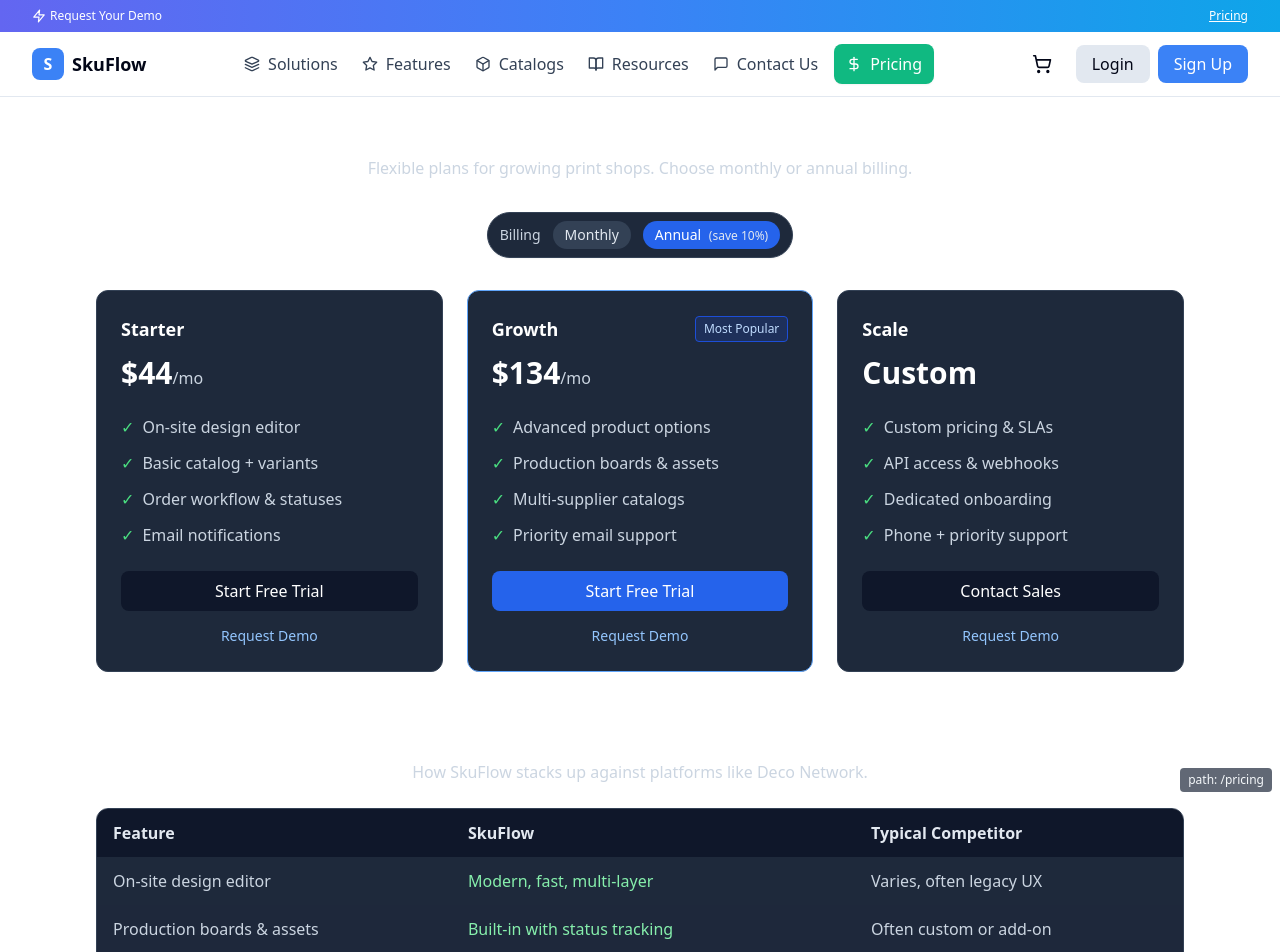
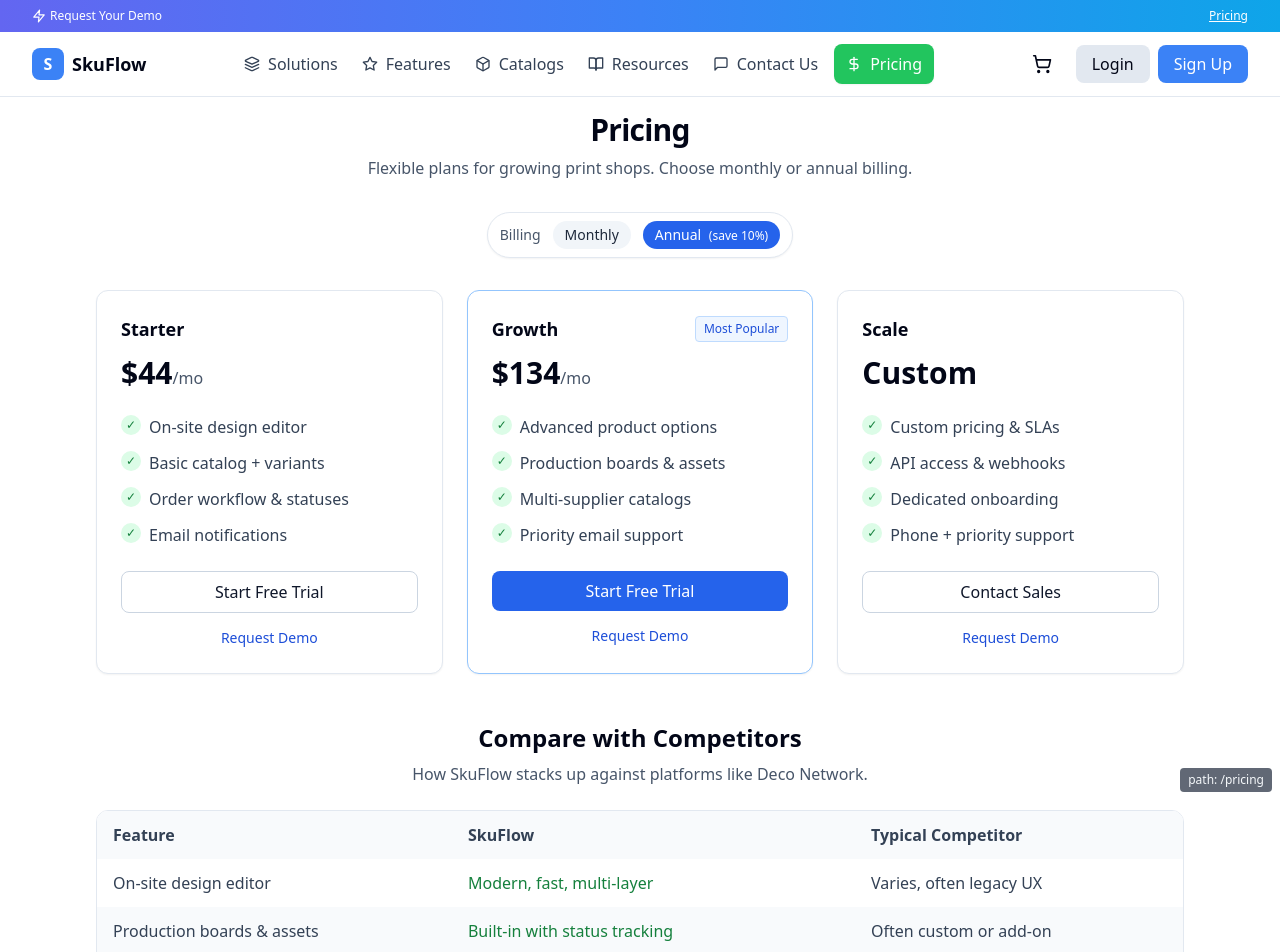
Before and after one commit to AustinRader123/-Users-austinrader-New1jan2925-print-saas-platform, a React (Vite) app in the folder frontend/: page /pricing in a window 1280 px wide. Shown: the top 952 px of the page. Built offline with nearby package versions, Linux system fonts and the light colour scheme; no server answers.

Commit message:
style(theme): switch site to consistent light palette across home, pricing, and navbar

```diff
--- a/frontend/src/components/Navbar.tsx
+++ b/frontend/src/components/Navbar.tsx
@@ -7,7 +7,7 @@
   const { user, logout } = useAuthStore();
 
   return (
-    <nav className="fixed top-0 w-full bg-white dark:bg-slate-800 border-b border-slate-200 dark:border-slate-700 z-50">
+    <nav className="fixed top-0 w-full bg-white border-b border-slate-200 z-50">
       {/* Top promo bar */}
       <div className="w-full bg-gradient-to-r from-indigo-500 via-blue-500 to-sky-500 text-white text-xs py-2">
         <div className="max-w-7xl mx-auto px-4 sm:px-6 lg:px-8 flex items-center justify-between">
@@ -27,29 +27,29 @@
 
           {/* Right Navigation (marketing) */}
           <div className="hidden md:flex items-center space-x-2">
-            <Link to="/solutions" className="flex items-center gap-2 px-2 py-1 rounded-md text-slate-700 dark:text-slate-200 hover:bg-slate-100 dark:hover:bg-slate-700 hover:text-blue-400">
+            <Link to="/solutions" className="flex items-center gap-2 px-2 py-1 rounded-md text-slate-700 hover:bg-slate-100 hover:text-blue-600">
               <Layers size={16} /> <span>Solutions</span>
             </Link>
-            <Link to="/features" className="flex items-center gap-2 px-2 py-1 rounded-md text-slate-700 dark:text-slate-200 hover:bg-slate-100 dark:hover:bg-slate-700 hover:text-blue-400">
+            <Link to="/features" className="flex items-center gap-2 px-2 py-1 rounded-md text-slate-700 hover:bg-slate-100 hover:text-blue-600">
               <Star size={16} /> <span>Features</span>
             </Link>
-            <Link to="/catalogs" className="flex items-center gap-2 px-2 py-1 rounded-md text-slate-700 dark:text-slate-200 hover:bg-slate-100 dark:hover:bg-slate-700 hover:text-blue-400">
+            <Link to="/catalogs" className="flex items-center gap-2 px-2 py-1 rounded-md text-slate-700 hover:bg-slate-100 hover:text-blue-600">
               <Box size={16} /> <span>Catalogs</span>
             </Link>
-            <Link to="/resources" className="flex items-center gap-2 px-2 py-1 rounded-md text-slate-700 dark:text-slate-200 hover:bg-slate-100 dark:hover:bg-slate-700 hover:text-blue-400">
+            <Link to="/resources" className="flex items-center gap-2 px-2 py-1 rounded-md text-slate-700 hover:bg-slate-100 hover:text-blue-600">
               <BookOpen size={16} /> <span>Resources</span>
             </Link>
-            <Link to="/contact" className="flex items-center gap-2 px-2 py-1 rounded-md text-slate-700 dark:text-slate-200 hover:bg-slate-100 dark:hover:bg-slate-700 hover:text-blue-400">
+            <Link to="/contact" className="flex items-center gap-2 px-2 py-1 rounded-md text-slate-700 hover:bg-slate-100 hover:text-blue-600">
               <MessageSquare size={16} /> <span>Contact Us</span>
             </Link>
-            <Link to="/pricing" className="ml-2 flex items-center gap-2 bg-emerald-500 hover:bg-emerald-600 text-white px-3 py-2 rounded-lg shadow-sm">
+            <Link to="/pricing" className="ml-2 flex items-center gap-2 bg-green-500 hover:bg-green-600 text-white px-3 py-2 rounded-lg shadow-sm">
               <DollarSign size={16} /> <span>Pricing</span>
             </Link>
           </div>
 
           {/* Right Actions */}
           <div className="flex items-center space-x-4">
-            <Link to="/cart" className="p-2 hover:bg-slate-100 dark:hover:bg-slate-700 rounded-lg">
+            <Link to="/cart" className="p-2 hover:bg-slate-100 rounded-lg">
               <ShoppingCart size={20} />
             </Link>
 
@@ -60,7 +60,7 @@
                 </span>
                 <button
                   onClick={logout}
-                  className="p-2 hover:bg-slate-100 dark:hover:bg-slate-700 rounded-lg"
+                  className="p-2 hover:bg-slate-100 rounded-lg"
                 >
                   <LogOut size={20} />
                 </button>
--- a/frontend/src/pages/PricingPage.tsx
+++ b/frontend/src/pages/PricingPage.tsx
@@ -46,26 +46,26 @@
   return (
     <div className="max-w-6xl mx-auto px-4 sm:px-6 lg:px-8 py-12">
       <div className="text-center mb-8">
-        <h1 className="text-3xl font-bold tracking-tight text-white">Pricing</h1>
-        <p className="text-slate-300 mt-2">Flexible plans for growing print shops. Choose monthly or annual billing.</p>
+        <h1 className="text-3xl font-bold tracking-tight">Pricing</h1>
+        <p className="text-slate-600 mt-2">Flexible plans for growing print shops. Choose monthly or annual billing.</p>
       </div>
 
       <div className="flex items-center justify-center mb-8">
-        <div className="inline-flex items-center gap-3 rounded-full border border-slate-700 bg-slate-800 px-3 py-2 shadow-sm">
-          <span className="text-sm text-slate-300">Billing</span>
+        <div className="inline-flex items-center gap-3 rounded-full border border-slate-200 bg-white px-3 py-2 shadow-sm">
+          <span className="text-sm text-slate-600">Billing</span>
           <button
             aria-pressed={!annual}
             onClick={() => setAnnual(false)}
-            className={`${!annual ? 'bg-blue-600 text-white' : 'bg-slate-700 text-slate-200'} text-sm px-3 py-1 rounded-full`}
+            className={`${!annual ? 'bg-blue-600 text-white' : 'bg-slate-100 text-slate-800'} text-sm px-3 py-1 rounded-full`}
           >
             Monthly
           </button>
           <button
             aria-pressed={annual}
             onClick={() => setAnnual(true)}
-            className={`${annual ? 'bg-blue-600 text-white' : 'bg-slate-700 text-slate-200'} text-sm px-3 py-1 rounded-full`}
+            className={`${annual ? 'bg-blue-600 text-white' : 'bg-slate-100 text-slate-800'} text-sm px-3 py-1 rounded-full`}
           >
-            Annual <span className="ml-1 text-xs text-slate-200">(save 10%)</span>
+            Annual <span className="ml-1 text-xs">(save 10%)</span>
           </button>
         </div>
       </div>
@@ -76,40 +76,40 @@
           return (
             <div
               key={t.name}
-              className={`rounded-xl border ${t.highlight ? 'border-blue-400' : 'border-slate-700'} bg-slate-800 p-6 hover:bg-slate-700 transition-colors`}
+              className={`rounded-xl border ${t.highlight ? 'border-blue-300' : 'border-slate-200'} bg-white p-6 shadow-sm hover:shadow-md transition-shadow`}
             >
               <div className="flex items-center justify-between">
-                <div className="text-lg font-semibold text-white">{t.name}</div>
+                <div className="text-lg font-semibold">{t.name}</div>
                 {t.highlight && (
-                  <span className="text-xs font-medium text-blue-200 bg-blue-900/40 border border-blue-700 px-2 py-1 rounded">Most Popular</span>
+                  <span className="text-xs font-medium text-blue-700 bg-blue-50 border border-blue-200 px-2 py-1 rounded">Most Popular</span>
                 )}
               </div>
               <div className="mt-3">
                 {price !== null ? (
-                  <div className="text-3xl font-bold text-white">${price}<span className="text-base font-medium text-slate-300">/mo</span></div>
+                  <div className="text-3xl font-bold">${price}<span className="text-base font-medium text-slate-600">/mo</span></div>
                 ) : (
-                  <div className="text-3xl font-bold text-white">Custom</div>
+                  <div className="text-3xl font-bold">Custom</div>
                 )}
               </div>
 
-              <ul className="mt-6 space-y-3">
+              <ul className="mt-6 space-y-3 text-slate-700">
                 {t.features.map((f) => (
                   <li key={f} className="flex items-start gap-2">
-                    <span className="text-green-400">✓</span>
-                    <span className="text-slate-300">{f}</span>
+                    <span className="inline-flex w-5 h-5 items-center justify-center rounded-full bg-green-100 text-green-700 text-xs">✓</span>
+                    <span>{f}</span>
                   </li>
                 ))}
               </ul>
 
               <a
                 href={t.cta.href}
-                className={`mt-6 inline-flex w-full items-center justify-center rounded-lg px-4 py-2 font-medium ${t.highlight ? 'bg-blue-600 text-white hover:bg-blue-700' : 'bg-slate-900 text-white hover:bg-slate-800'}`}
+                className={`mt-6 inline-flex w-full items-center justify-center rounded-lg px-4 py-2 font-medium ${t.highlight ? 'bg-blue-600 text-white hover:bg-blue-700' : 'border border-slate-300 bg-white text-slate-900 hover:bg-slate-50'}`}
               >
                 {t.cta.label}
               </a>
 
               <div className="mt-3 text-center">
-                <a href="/contact" className="text-sm text-blue-300 hover:text-blue-200">Request Demo</a>
+                <a href="/contact" className="text-sm text-blue-700 hover:text-blue-800">Request Demo</a>
               </div>
             </div>
           );
@@ -118,15 +118,15 @@
 
       {/* Competitor comparison */}
       <div className="mt-12">
-        <h2 className="text-2xl font-semibold text-white text-center">Compare with Competitors</h2>
-        <p className="text-slate-300 text-center mt-2">How SkuFlow stacks up against platforms like Deco Network.</p>
-        <div className="mt-6 overflow-hidden rounded-xl border border-slate-700">
-          <table className="w-full text-left bg-slate-800">
-            <thead className="bg-slate-900">
+        <h2 className="text-2xl font-semibold text-center">Compare with Competitors</h2>
+        <p className="text-slate-600 text-center mt-2">How SkuFlow stacks up against platforms like Deco Network.</p>
+        <div className="mt-6 overflow-hidden rounded-xl border border-slate-200">
+          <table className="w-full text-left bg-white">
+            <thead className="bg-slate-50">
               <tr>
-                <th className="px-4 py-3 text-slate-200">Feature</th>
-                <th className="px-4 py-3 text-slate-200">SkuFlow</th>
-                <th className="px-4 py-3 text-slate-200">Typical Competitor</th>
+                <th className="px-4 py-3 text-slate-700">Feature</th>
+                <th className="px-4 py-3 text-slate-700">SkuFlow</th>
+                <th className="px-4 py-3 text-slate-700">Typical Competitor</th>
               </tr>
             </thead>
             <tbody>
@@ -137,10 +137,10 @@
                 { f: 'API & webhooks', s: 'Available on Scale', c: 'Limited or extra cost' },
                 { f: 'Pricing flexibility', s: 'Tiered + custom contracts', c: 'Fixed tiers' },
               ].map((row) => (
-                <tr key={row.f} className="odd:bg-slate-800 even:bg-slate-800/80">
-                  <td className="px-4 py-3 text-slate-300">{row.f}</td>
-                  <td className="px-4 py-3 text-green-300">{row.s}</td>
-                  <td className="px-4 py-3 text-slate-300">{row.c}</td>
+                <tr key={row.f} className="odd:bg-white even:bg-slate-50">
+                  <td className="px-4 py-3 text-slate-700">{row.f}</td>
+                  <td className="px-4 py-3 text-green-700">{row.s}</td>
+                  <td className="px-4 py-3 text-slate-700">{row.c}</td>
                 </tr>
               ))}
             </tbody>
```
Also changed, not shown: frontend/src/pages/HomePage.tsx (+12 -12 lines).
